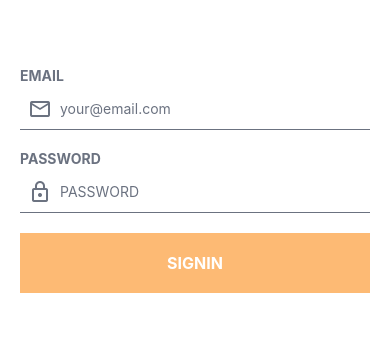
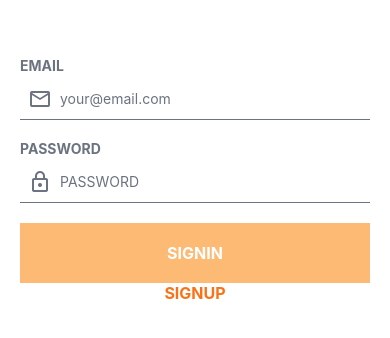
Before and after one commit to J-mung/Inflearn_HandsOnReactNative, a React Native app in the folder rn-photo/: screen / in a window 390 px wide. Shown: the part 252-590 px from the top of the page. Built offline with nearby package versions, Linux system fonts and the light colour scheme.

Commit message:
Add TextButton component

```diff
--- /dev/null
+++ b/rn-photo/src/components/TextButton.js
@@ -0,0 +1,33 @@
+import PropTypes from 'prop-types';
+import { Pressable, StyleSheet, Text } from 'react-native';
+import { PRIMARY } from '../colors';
+
+const TextButton = ({ styles, title, onPress, hitSlop }) => {
+  return (
+    <Pressable
+      style={styles?.button}
+      hitSlop={hitSlop ? hitSlop : 10}
+      onPress={onPress}
+    >
+      <Text style={[defaultStyles.title, styles?.title]}>{title}</Text>
+    </Pressable>
+  );
+};
+
+TextButton.propTypes = {
+  styles: PropTypes.object,
+  title: PropTypes.string,
+  onPress: PropTypes.func,
+  hitSl: PropTypes.number,
+  // PropTypes
+};
+
+const defaultStyles = StyleSheet.create({
+  title: {
+    color: PRIMARY.DEFAULT,
+    fontWeight: '700',
+    fontSize: 16,
+  },
+});
+
+export default TextButton;
--- a/rn-photo/src/screens/SignInScreen.js
+++ b/rn-photo/src/screens/SignInScreen.js
@@ -1,8 +1,11 @@
+import { useNavigation } from '@react-navigation/native';
 import { useEffect, useRef, useState } from 'react';
 import { Keyboard, StyleSheet, View } from 'react-native';
 import { useSafeAreaInsets } from 'react-native-safe-area-context';
 import Input, { InputTypes } from '../components/Input';
 import SafeInputView from '../components/SafeInputView';
+import TextButton from '../components/TextButton';
+import { AuthRoutes } from '../navigations/routes';
 import Button from './Button';
 
 const SignInScreen = ({ navigation }) => {
@@ -13,7 +16,7 @@
   const [disabled, setDisabled] = useState(true);
 
   const { top } = useSafeAreaInsets();
-
+  const { navigate } = useNavigation();
   useEffect(() => {
     setDisabled(!email || !password);
   }, [email, password]);
@@ -59,6 +62,11 @@
           onPress={onSubmit}
           styles={{ container: { marginTop: 20 } }}
         />
+
+        <TextButton
+          title={'SIGNUP'}
+          onPress={() => navigate(AuthRoutes.SIGN_UP)}
+        />
       </View>
     </SafeInputView>
   );
```
